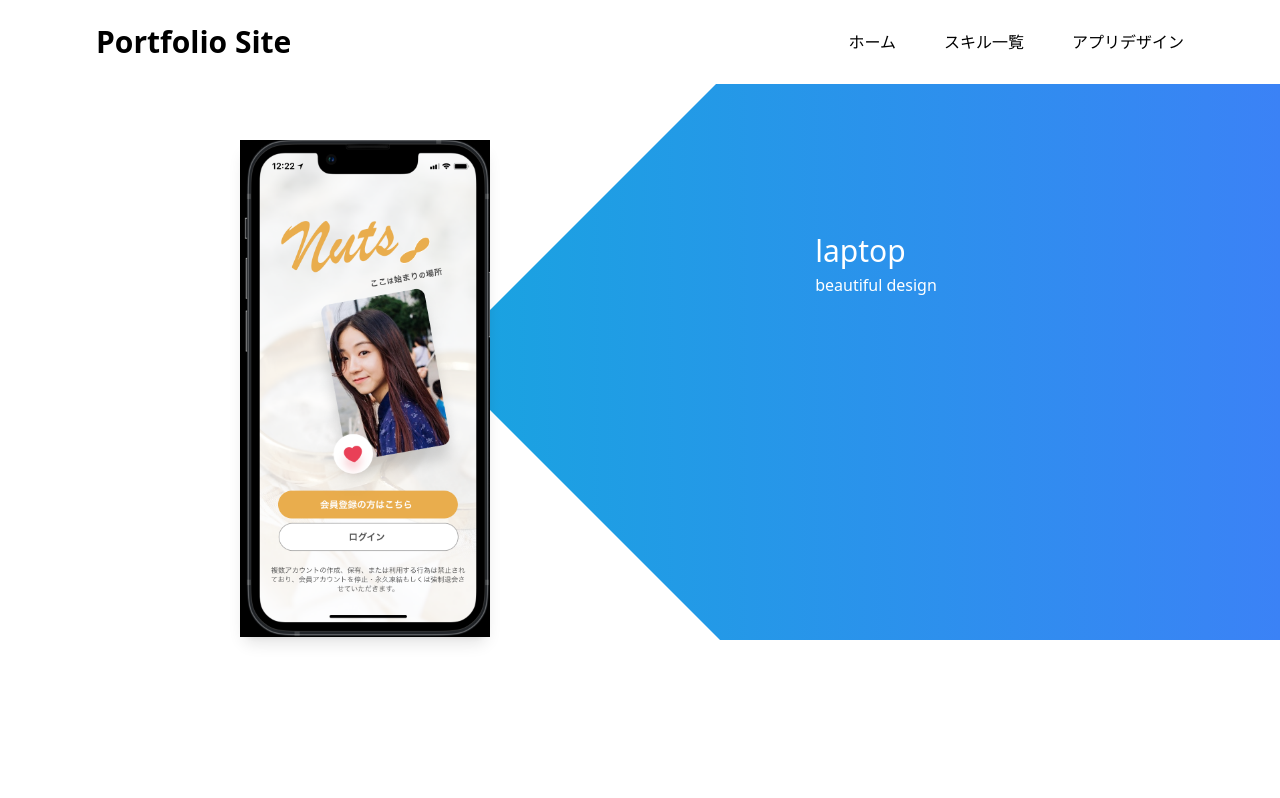
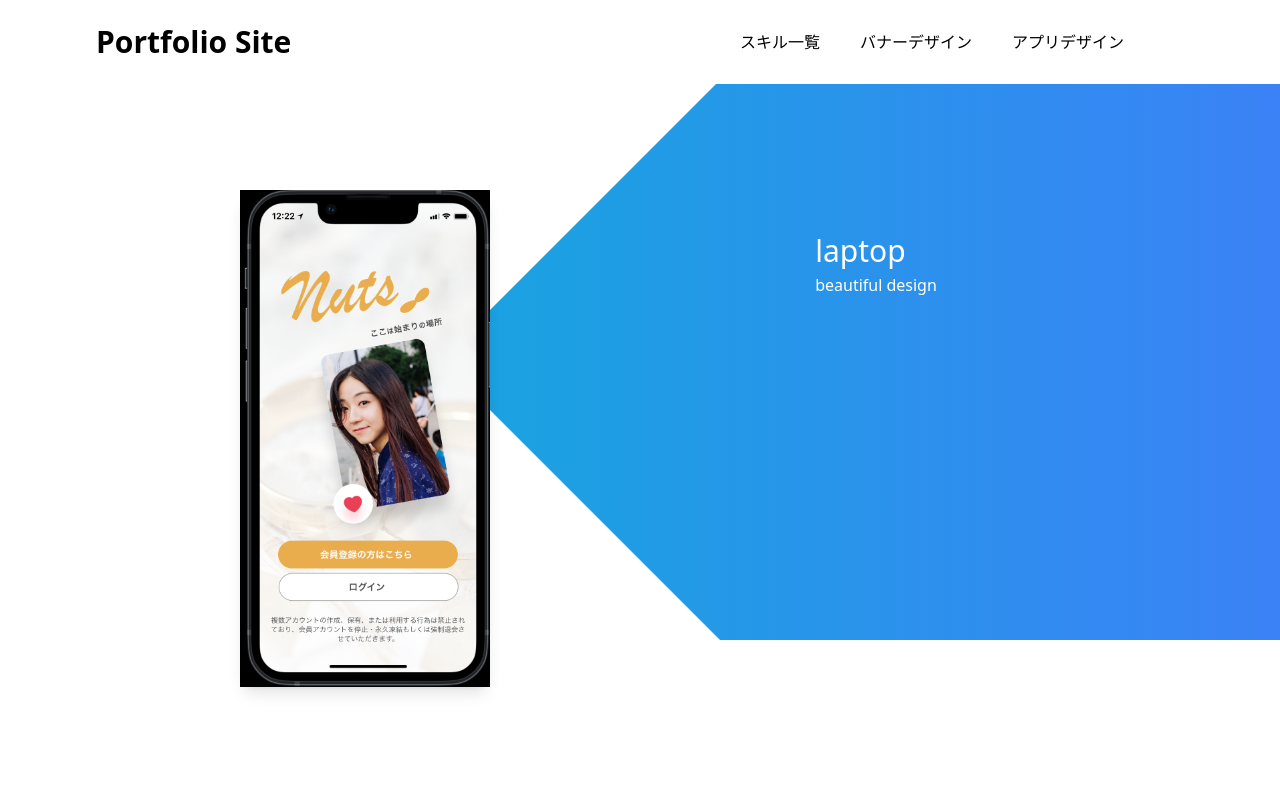
Before and after one commit to yurikondo/portfolio-site, a Next.js app: page / in a window 1280 px wide. Shown: the top 798 px of the page. Built offline with nearby package versions, Linux system fonts and the light colour scheme.

Commit message:
Twitterとgithubのリンクを追加

```diff
--- a/src/components/Banners.tsx
+++ b/src/components/Banners.tsx
@@ -16,7 +16,7 @@ const bannerIds2: string[] = ["aws", "aws2"];
 
 const Banners = () => {
   return (
-    <section className="commonLayout">
+    <section id="banners" className="commonLayout">
       <SectionTitle
         id="banners"
         title="バナーデザイン"
--- a/src/components/Navbar.tsx
+++ b/src/components/Navbar.tsx
@@ -1,20 +1,46 @@
 import React from "react";
+
+const links: any = [
+  { id: "#skills", title: "スキル一覧" },
+  { id: "#banners", title: "バナーデザイン" },
+  { id: "#figma", title: "アプリデザイン" },
+];
+
+const iconLinks: any = [
+  {
+    id: "#twitter",
+    url: "https://twitter.com/profile_yuri",
+    icon: "fa-twitter",
+  },
+  { id: "#github", url: "https://github.com/yurikondo", icon: "fa-github" },
+];
 
 const Navbar: React.FC = () => {
   return (
     <nav className="py-6 z-50 absolute top-0 left-0 w-full bg-white ">
       <div className="container mx-auto flex justify-between items-center px-8 md:px-14 lg:px-24 w-full">
         <div className="text-3xl font-bold ">Portfolio Site</div>
-        <div className="space-x-12 hidden md:flex">
-          <a href="#" className="hover-text">
-            ホーム
-          </a>
-          <a href="#skills" className="hover-text">
-            スキル一覧
-          </a>
-          <a href="#figma" className="hover-text">
-            アプリデザイン
-          </a>
+        <div className="flex items-center">
+          <div className="space-x-10 hidden md:flex">
+            {links.map((link: any) => (
+              <a key={link.id} href={link.id} className="hover-text">
+                {link.title}
+              </a>
+            ))}
+          </div>
+          <div className="space-x-5 hidden md:flex ml-10">
+            {iconLinks.map((link: any) => (
+              <a
+                key={link.id}
+                href={link.url}
+                className="hover-text"
+                target="_blank"
+                rel="noopener noreferrer"
+              >
+                <i className={`fa-brands ${link.icon} text-2xl`}></i>
+              </a>
+            ))}
+          </div>
         </div>
       </div>
     </nav>
--- a/src/styles/Home.module.css
+++ b/src/styles/Home.module.css
@@ -6,7 +6,7 @@
 .phone {
   left: 25%;
   transform: translateY(-10%);
-  top: 300px;
+  top: 350px;
 }
 
 .overray {
```
